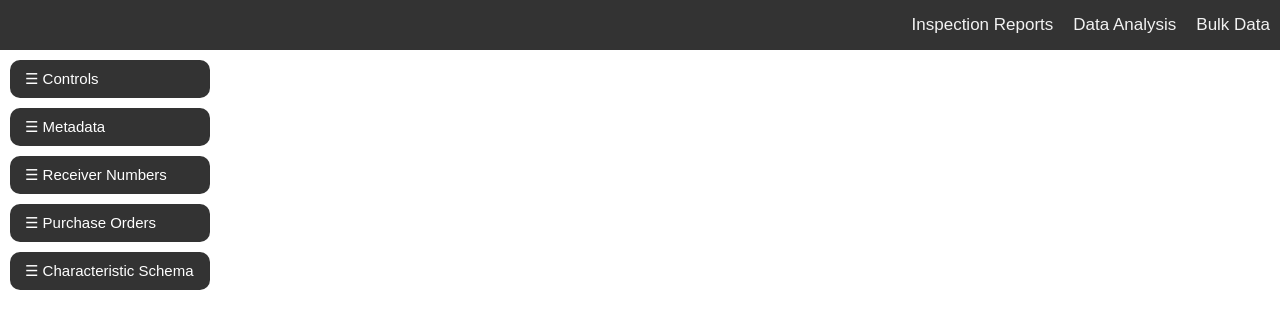
After one commit to seneubauer/qc-modernization, a Flask app: page /test_page/ in a window 1280 px wide. The commit adds this page. Shown: the top 329 px of the page. Run offline with Flask 3, Linux system fonts and the light colour scheme; parts of the project's set-up code (start-up, migrations or seed data) failed here and were passed over; some libraries are stand-ins or nearby versions.

Commit message:
reworking ui

```diff
--- a/data_entry/app.py
+++ b/data_entry/app.py
@@ -56,6 +56,9 @@ def data_entry_route():
     return render_template("data_entry.html")
 
 
+@app.route("/test_page/")
+def test_page_route():
+    return render_template("test_page.html")
 
 @app.route("/get_all_employee_ids/")
 def get_all_employees():
--- a/data_entry/static/css/style.css
+++ b/data_entry/static/css/style.css
@@ -10,3 +10,122 @@
     text-align: center;
     vertical-align: middle;
 }
+
+.table_input {
+    background-color: transparent;
+    border-width: 0px;
+    text-align: end;
+}
+
+.table_input:focus-within {
+    outline: none;
+}
+
+.table_input::-webkit-inner-spin-button,
+.table_input::-webkit-outer-spin-button {
+    appearance: none;
+}
+
+.table_select {
+    appearance: none;
+    background-color: transparent;
+    border-width: 0px;
+    text-align: end;
+    width: 100%;
+}
+
+.table_select:focus-within {
+    outline: none;
+}
+
+
+body {
+    font-family: sans-serif;
+}
+
+.nav_bar {
+    background-color: #333;
+    overflow: hidden;
+    height: 50px;
+    line-height: 50px;
+}
+
+.nav_bar a {
+    float: right;
+    color: #f2f2f2;
+    text-align: center;
+    padding: 0px 10px;
+    text-decoration: none;
+    font-size: 17px;
+    vertical-align: middle;
+}
+
+.nav_bar a:hover {
+    background-color: #ddd;
+    color: black;
+}
+
+.sidebar {
+    height: 100%;
+    width: 0px;
+    position: fixed;
+    z-index: 1;
+    top: 50px;
+    left: 0px;
+    background-color: #333;
+    overflow-x: hidden;
+    padding-top: 10px;
+    transition: 0.5s;
+}
+
+.sidebar a {
+    padding: 10px;
+    text-decoration: none;
+    font-size: 15px;
+    color: #818181;
+    display: block;
+    transition: 0.3s;
+}
+
+.sidebar a:hover {
+    color: #f1f1f1;
+}
+
+.open_btn {
+    font-size: 15px;
+    cursor: pointer;
+    background-color: #333;
+    width: 200px;
+    text-align: left;
+    color: white;
+    padding: 10px 15px;
+    border: none;
+    border-radius: 10px;
+}
+
+.open_btn:hover {
+    background-color: #444;
+}
+
+.sidebar_toggle {
+    transition: margin-left 0.5s;
+    padding-top: 10px;
+    padding-left: 10px;
+    padding-right: 10px;
+}
+
+.metadata_column {
+    float: left;
+    width: 25%;
+}
+
+.metadata_row:after {
+    content: "";
+    display: table;
+    clear: both;
+}
+
+@media screen and (max-height: 450px) {
+    .sidebar { padding-top: 15px; }
+    .sidebar a { font-size: 18px; }
+}
--- /dev/null
+++ b/data_entry/static/js/test_page.js
@@ -0,0 +1,54 @@
+function toggle_options(destination_arg, open_width)
+{
+    let close_width = "0px";
+    if (destination_arg == "controls") {
+        if (document.getElementById("inspection_report_controls_sidebar").style.width == open_width) {
+            document.getElementById("inspection_report_controls_sidebar").style.width = close_width;
+            document.getElementById("inspection_report_controls").style.marginLeft = close_width;
+        }
+        else {
+            document.getElementById("inspection_report_controls_sidebar").style.width = open_width;
+            document.getElementById("inspection_report_controls").style.marginLeft = open_width;
+        }
+    }
+    else if (destination_arg == "metadata") {
+        if (document.getElementById("inspection_report_metadata_sidebar").style.width == open_width) {
+            document.getElementById("inspection_report_metadata_sidebar").style.width = close_width;
+            document.getElementById("inspection_report_metadata").style.marginLeft = close_width;
+        }
+        else {
+            document.getElementById("inspection_report_metadata_sidebar").style.width = open_width;
+            document.getElementById("inspection_report_metadata").style.marginLeft = open_width;
+        }
+    }
+    else if (destination_arg == "receiver_numbers") {
+        if (document.getElementById("inspection_report_receiver_numbers_sidebar").style.width == open_width) {
+            document.getElementById("inspection_report_receiver_numbers_sidebar").style.width = close_width;
+            document.getElementById("inspection_report_receiver_numbers").style.marginLeft = close_width;
+        }
+        else {
+            document.getElementById("inspection_report_receiver_numbers_sidebar").style.width = open_width;
+            document.getElementById("inspection_report_receiver_numbers").style.marginLeft = open_width;
+        }
+    }
+    else if (destination_arg == "purchase_orders") {
+        if (document.getElementById("inspection_report_purchase_orders_sidebar").style.width == open_width) {
+            document.getElementById("inspection_report_purchase_orders_sidebar").style.width = close_width;
+            document.getElementById("inspection_report_purchase_orders").style.marginLeft = close_width;
+        }
+        else {
+            document.getElementById("inspection_report_purchase_orders_sidebar").style.width = open_width;
+            document.getElementById("inspection_report_purchase_orders").style.marginLeft = open_width;
+        }
+    }
+    else if (destination_arg == "characteristic_schema") {
+        if (document.getElementById("inspection_report_characteristic_schema_sidebar").style.width == open_width) {
+            document.getElementById("inspection_report_characteristic_schema_sidebar").style.width = close_width;
+            document.getElementById("inspection_report_characteristic_schema").style.marginLeft = close_width;
+        }
+        else {
+            document.getElementById("inspection_report_characteristic_schema_sidebar").style.width = open_width;
+            document.getElementById("inspection_report_characteristic_schema").style.marginLeft = open_width;
+        }
+    }
+}
--- /dev/null
+++ b/data_entry/templates/test_page.html
@@ -0,0 +1,93 @@
+<!DOCTYPE html>
+
+<html lang="en">
+
+<head>
+    <!-- set the metadata -->
+    <meta charset="utf-8" name="viewport" content="width=device-width, initial-scale=1">
+
+    <!-- set the title -->
+    <title>QA1 Quality Portal</title>
+
+    <!-- bring in the favicon -->
+    <link rel="shortcut icon" href="{{ url_for('static', filename='favicon.ico') }}">
+
+    <!-- link to reset css -->
+    <link rel="stylesheet" href="/static/css/reset.css">
+
+    <!-- link to style css -->
+    <link rel="stylesheet" href="/static/css/style.css">
+
+    <!-- import js libraries -->
+    <script src="https://d3js.org/d3.v7.min.js"></script>
+    <script src="https://cdn.plot.ly/plotly-latest.min.js"></script>
+</head>
+
+<body>
+    <!-- navigation bar -->
+    <div class="nav_bar">
+        <a href="#">Bulk Data</a>
+        <a href="#">Data Analysis</a>
+        <a href="/test_page">Inspection Reports</a>
+    </div>
+
+    <!-- view inspection report controls -->
+    <div class="sidebar" id="inspection_report_controls_sidebar">
+        <a href="#">New Report</a>
+        <a href="#">New Characteristic Schema</a>
+    </div>
+    <div class="sidebar_toggle" id="inspection_report_controls">
+        <button class="open_btn" id="inspection_report_controls_toggle" onclick="toggle_options('controls', '200px')">
+            &#9776; Controls
+        </button>
+    </div>
+
+    <!-- view metadata -->
+    <div class="sidebar" id="inspection_report_metadata_sidebar">
+        <div>
+            <label for="current_report_id">
+                Report ID
+            </label>
+            <input id="current_report_id" type="number">
+        </div>
+    </div>
+    <div class="sidebar_toggle" id="inspection_report_metadata">
+        <button class="open_btn" id="inspection_report_metadata_toggle" onclick="toggle_options('metadata', '600px')">
+            &#9776; Metadata
+        </button>
+    </div>
+
+    <!-- view/edit receiver numbers -->
+    <div class="sidebar" id="inspection_report_receiver_numbers_sidebar">
+
+    </div>
+    <div class="sidebar_toggle" id="inspection_report_receiver_numbers">
+        <button class="open_btn" id="inspection_report_receiver_numbers_toggle" onclick="toggle_options('receiver_numbers', '350px')">
+            &#9776; Receiver Numbers
+        </button>
+    </div>
+
+    <!-- view/edit purchase orders -->
+    <div class="sidebar" id="inspection_report_purchase_orders_sidebar">
+
+    </div>
+    <div class="sidebar_toggle" id="inspection_report_purchase_orders">
+        <button class="open_btn" id="inspection_report_purchase_orders_toggle" onclick="toggle_options('purchase_orders', '350px')">
+            &#9776; Purchase Orders
+        </button>
+    </div>
+
+    <!-- view/edit characteristic schema -->
+    <div class="sidebar" id="inspection_report_characteristic_schema_sidebar">
+
+    </div>
+    <div class="sidebar_toggle" id="inspection_report_characteristic_schema">
+        <button class="open_btn" id="inspection_report_characteristic_schema_toggle" onclick="toggle_options('characteristic_schema', '350px')">
+            &#9776; Characteristic Schema
+        </button>
+    </div>
+
+    <!-- import local js scripts -->
+    <script src="/static/js/test_page.js"></script>
+
+</body>
```
Also changed, not shown: data_entry/templates/data_entry.html (+34 -1 lines).
